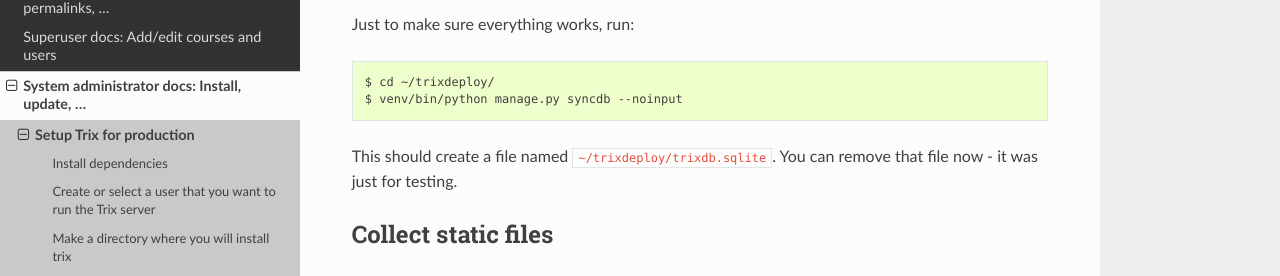
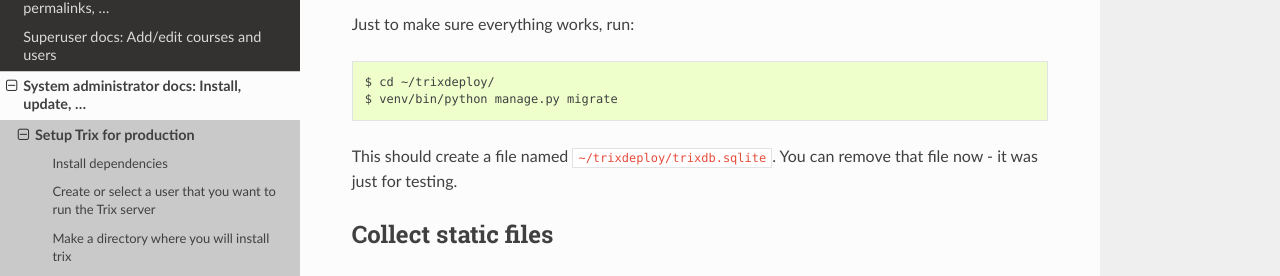
Before and after one commit to devilry/trix2, a Sphinx documentation site: the page built from docs/sysadmin/deploy.rst, in a window 1280 px wide and 900 px high, scrolled down 2630 px. Shown: the part 185-461 px from the top of the window. Built offline with Sphinx 7.4.7 and the Read the Docs theme 2.0.0, drawn with Linux system fonts in a browser that asks for light colours.

Commit message:
deploy.rst: syncdb --noinput => migrate

```diff
--- a/docs/sysadmin/deploy.rst
+++ b/docs/sysadmin/deploy.rst
@@ -140,7 +140,7 @@
 Just to make sure everything works, run::
 
     $ cd ~/trixdeploy/
-    $ venv/bin/python manage.py syncdb --noinput
+    $ venv/bin/python manage.py migrate
 
 This should create a file named ``~/trixdeploy/trixdb.sqlite``. You can remove that file now - it was just for testing.
 
```
